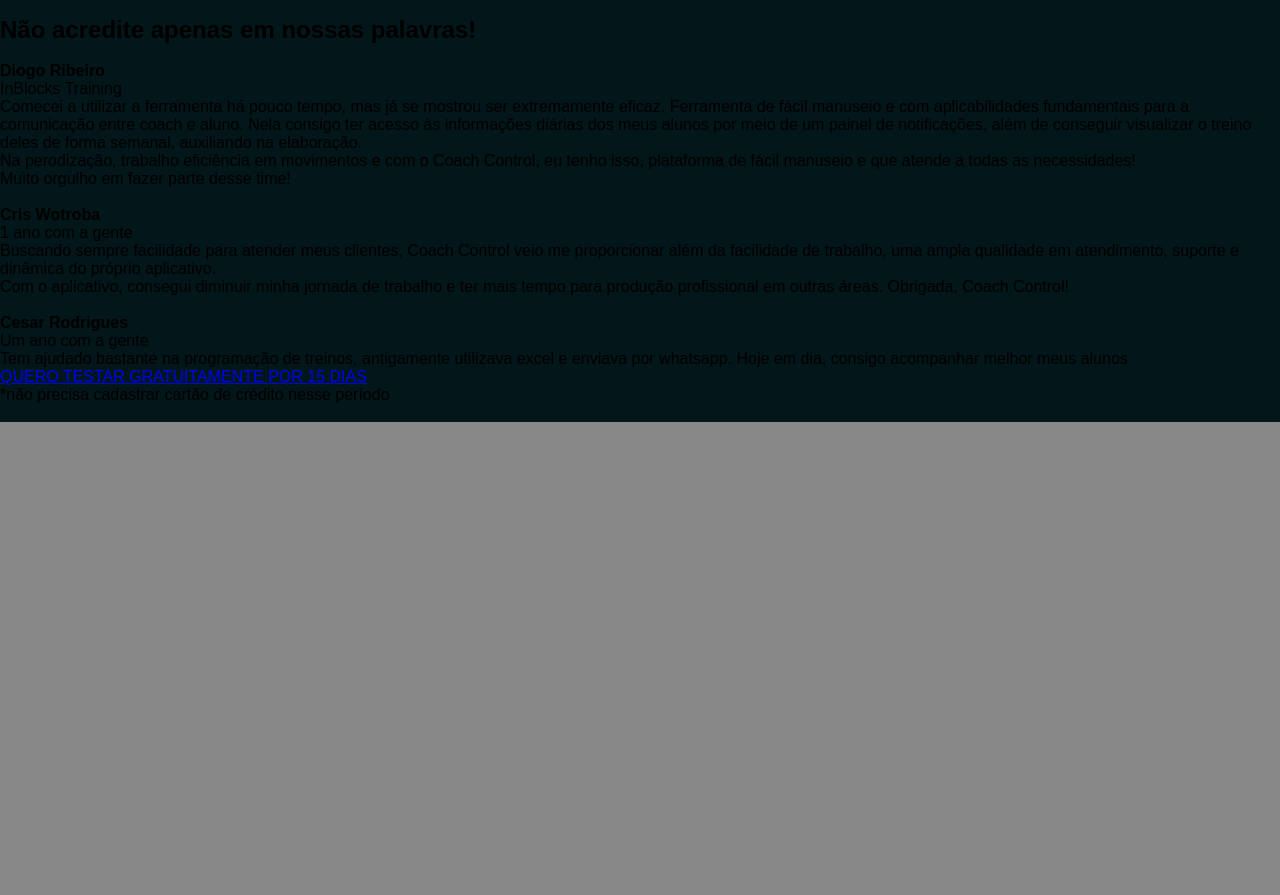
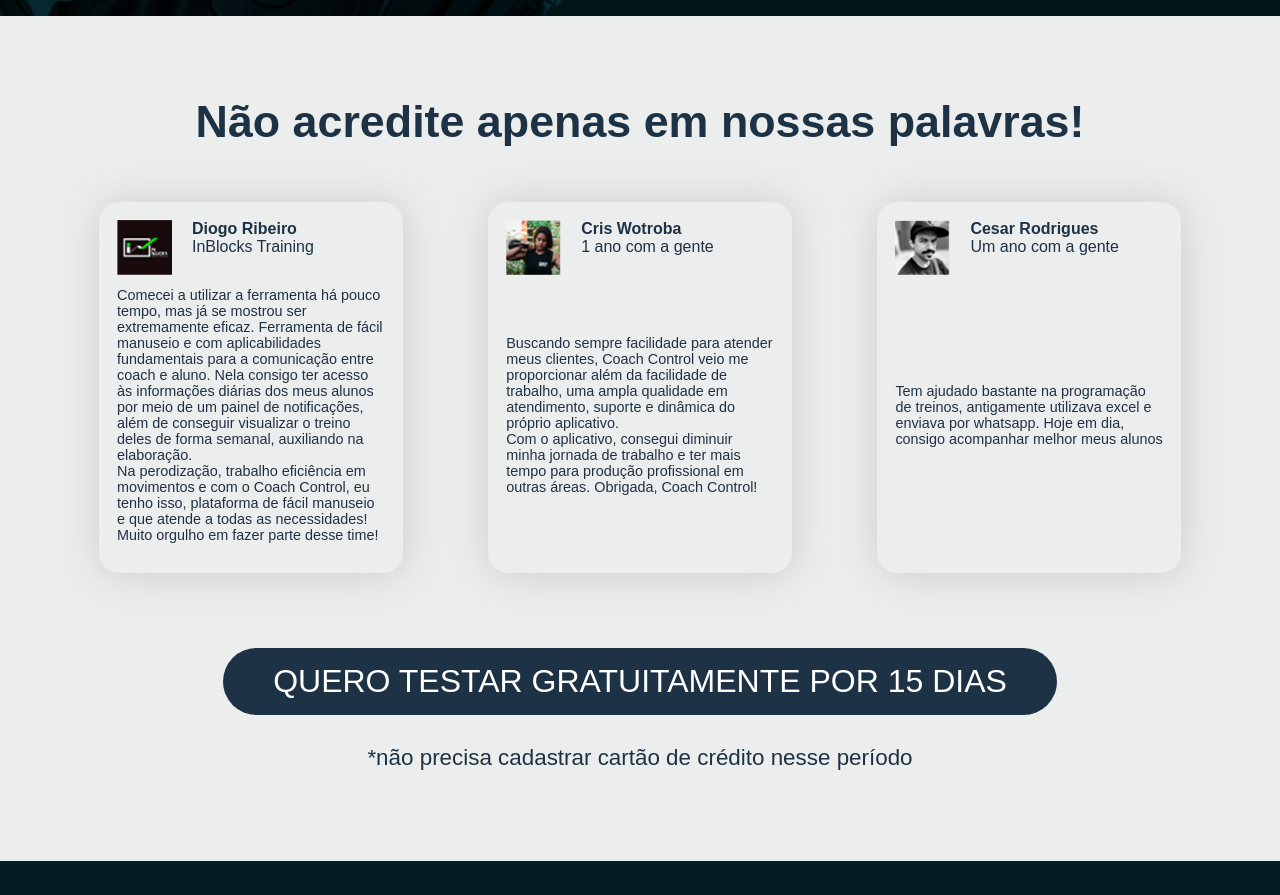
Before and after one commit to Wildarte/lpcoach, a plain HTML site: page pagecaptura.html in a window 1280 px wide. Shown: the part 3120-4015 px from the top of the page. Before the commit the page ends 3542 px from the top, so only its background shows below. Drawn offline with Linux system fonts and the light colour scheme.

Commit message:
finish desktop version

```diff
--- a/assets/css/stylecoach.css
+++ b/assets/css/stylecoach.css
@@ -1,6 +1,9 @@
 :root{
     --color-blue: #0899AB;
     --color-blue2: #76C6A5;
+    --color-light-gray: #ECEDED;
+    --color-middle-blue: #1D3245;
+    --color-dark-blue: #041D23
 }
 
 .container{
@@ -10,6 +13,12 @@
 
 .container-full{
     width: 100%;
+}
+
+body{
+    background-image: url('../img/fundo.jpg');
+    background-size: cover;
+    background-color: var(--color-middle-blue);
 }
 
 header.header{
@@ -239,9 +248,43 @@ form.form .btn_send_form:hover{
     display: block;
     border-width: 1px 1px 0 0;
     border-style: solid;
+    border-color: var(--color-blue2);
     width: 280px;
     height: 100px;
     transform: skewX(50deg);
+    transition: all .23s;
+}
+
+
+.features_content:hover .features_left .row span::before{
+    /*border-width: 3px 3px 0 0;*/
+    animation: pisca-left .9s infinite;
+}
+.features_content:hover .features_right .row span::before{
+    /*border-width: 3px 3px 0 0;*/
+    animation: pisca-right .9s infinite;
+}
+
+@keyframes pisca-left{
+    from{
+        border-width: 1px 1px 0 0;
+    }
+    to{
+        border-width: 3px 3px 0 0;
+    }
+}
+
+@keyframes pisca-right{
+    from{
+        border-width: 1px 0 0 1px;
+    }
+    to{
+        border-width: 3px 0 0 3px;
+    }
+}
+
+.bord-row{
+    border-width: 3px 3px 0 0;
 }
 
 /* ============= lines left phone ============= */
@@ -280,9 +323,103 @@ form.form .btn_send_form:hover{
     display: block;
     border-width: 1px 0 0 1px;
     border-style: solid;
+    border-color: var(--color-blue2);
     width: 280px;
     height: 100px;
     transform: skewX(-50deg);
 }
 
 /* ============= lines right phone ============= */
+
+
+
+.sec_dep{
+    background-color: var(--color-light-gray);
+}
+.dep_content{
+    padding: 40px 10px;
+}
+.header_dep h2{
+    color: var(--color-middle-blue);
+    margin: 20px auto;
+    padding: 20px 0;
+    font-size: 2.8em;
+    text-align: center;
+}
+.body_dep{
+    display: flex;
+    justify-content: space-between;
+}
+.card_dep{
+    display: flex;
+    flex-wrap: wrap;
+    align-items: flex-start;
+    flex-basis: calc(30% - 30px);
+    margin: 15px;
+    padding: 18px;
+    color: var(--color-middle-blue);
+    border-radius: 20px;
+    box-shadow: 1px 1px 40px rgba(200, 200, 200, .9);
+}
+.header_card_dep{
+    display: flex;
+    width: 100%;
+}
+.header_card_dep img{
+    width: 55px;
+    height: 55px;
+    object-fit: cover;
+    margin-right: 20px;
+}
+.dep_aut h4{
+    color: var(--color-middle-blue);
+}
+.dep_aut p{
+    color: var(--color-middle-blue);
+}
+.text_card_dep{
+    display: flex;
+    align-items: center;
+    width: 100%;
+}
+.text_card_dep p{
+    font-size: .9em;
+    margin: 12px 0;
+}
+.dep_footer{
+    width: 100%;
+    display: flex;
+    flex-wrap: wrap;
+    text-align: center;
+    margin: 20px 0;
+    padding: 20px 0;
+}
+.dep_footer .cta_bottom{
+    margin: 20px auto;
+    padding: 15px 50px;
+    text-decoration: none;
+    color: #fff;
+    background-color: var(--color-middle-blue);
+    text-transform: uppercase;
+    font-size: 2em;
+    border-radius: 40px;
+    transition: all .23s;
+}
+.dep_footer .cta_bottom:hover{
+    transform: scale(1.04);
+}
+.dep_footer p{
+    color: var(--color-middle-blue);
+    margin: 10px 0;
+    font-size: 1.4em;
+    width: 100%;
+}
+
+footer.footer{
+    padding: 20px 10px;
+    background-color: var(--color-dark-blue);
+}
+footer.footer p{
+    padding: 20px 0;
+    text-align: center;
+}
--- a/pagecaptura.html
+++ b/pagecaptura.html
@@ -8,7 +8,7 @@
     <link rel="stylesheet" href="assets/css/reset.css">
     <link rel="stylesheet" href="assets/css/stylecoach.css">
 </head>
-<body style="background-image: url('assets/img/fundo.jpg'); background-size: cover; background-color: #888;">
+<body>
 
 
     <header class="header">
@@ -134,21 +134,22 @@
 
         </section>
 
-        <section>
-            <header>
+        <section class="sec_dep container-full">
+            <div class="dep_content container">
+                <header class="header_dep">
                     <h2>Não acredite apenas em nossas palavras!</h2>
                 </header>
 
-            <section>
-                <article>
-                    <header>
-                        <img src="" alt="">
-                        <div>
+                <section class="body_dep">
+                    <article class="card_dep">
+                        <header class="header_card_dep">
+                            <img src="assets/img/dep1.png" alt="">
+                            <div class="dep_aut">
                                 <h4>Diogo Ribeiro</h4>
                                 <p>InBlocks Training</p>
                             </div>
                         </header>
-                    <div>
+                        <div class="text_card_dep">
                             <p>
                                 Comecei a utilizar a ferramenta há pouco tempo, mas já se mostrou ser extremamente eficaz. Ferramenta de fácil manuseio e com aplicabilidades fundamentais para a comunicação entre coach e aluno. Nela consigo ter acesso às informações diárias dos meus alunos por meio de um painel de notificações, além de conseguir visualizar o treino deles de forma semanal, auxiliando na elaboração.<br>
                                 Na perodização, trabalho eficiência em movimentos e com o Coach Control, eu tenho isso, plataforma de fácil manuseio e que atende  a todas as necessidades!<br>
@@ -157,15 +158,15 @@
                         </div>
                     </article>
 
-                <article>
-                    <header>
-                        <img src="" alt="">
-                        <div>
+                    <article class="card_dep">
+                        <header class="header_card_dep">
+                            <img src="assets/img/dep2.png" alt="">
+                            <div class="dep_aut">
                                 <h4>Cris Wotroba</h4>
                                 <p>1 ano com a gente</p>
                             </div>
                         </header>
-                    <div>
+                        <div class="text_card_dep">
                             <p>
                                 Buscando sempre facilidade para atender meus clientes, Coach Control veio me proporcionar além da facilidade de trabalho, uma ampla qualidade em atendimento, suporte e dinâmica do próprio aplicativo.<br>
                                 Com o aplicativo, consegui diminuir minha jornada de trabalho e ter mais tempo para produção profissional em outras áreas. Obrigada, Coach Control!
@@ -173,15 +174,15 @@
                         </div>
                     </article>
 
-                <article>
-                    <header>
-                        <img src="" alt="">
-                        <div>
+                    <article class="card_dep">
+                        <header class="header_card_dep">
+                            <img src="assets/img/dep3.png" alt="">
+                            <div class="dep_aut">
                                 <h4>Cesar Rodrigues</h4>
                                 <p>Um ano com a gente</p>
                             </div>
                         </header>
-                    <div>
+                        <div class="text_card_dep">
                             <p>
                                 Tem ajudado bastante na programação de treinos, antigamente utilizava excel e enviava por whatsapp. Hoje em dia, consigo acompanhar melhor meus alunos
                             </p>
@@ -189,15 +190,19 @@
                     </article>
                 </section>
 
-            <a href="#">QUERO TESTAR GRATUITAMENTE POR 15 DIAS</a>
+                <div class="dep_footer">
+                    <a class="cta_bottom" href="#">QUERO TESTAR GRATUITAMENTE POR 15 DIAS</a>
                     <p>*não precisa cadastrar cartão de crédito nesse período</p>
+                </div>
+
+            </div>
         </section>
 
     </main>
 
-    <footer>
+    <footer class="footer">
         <p>
-            <img src="" alt="">
+            <img src="assets/img/logo.png" alt="">
         </p>
     </footer>
 
```
Also changed, not shown: assets/img/dep1.png (added), assets/img/dep2.png (added), assets/img/dep3.png (added), assets/js/script.js (line endings or trailing spaces). Lines whose indentation alone changed are shown as unchanged.
